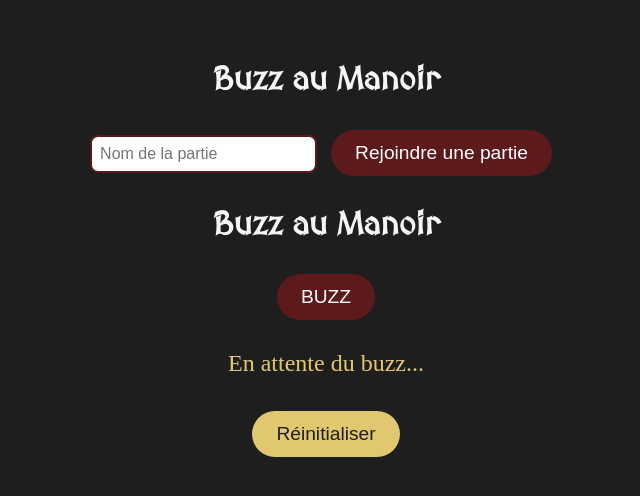
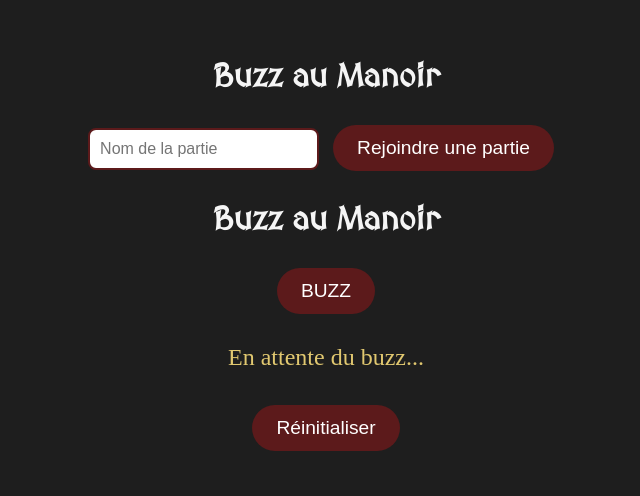
Before and after one commit to thierry-abbet/buzz-au-manoir, a plain HTML site: page public/room.html in a window 1280 px wide. Shown: the part 146-642 px from the top of the page, without its empty margins (314-954 px from the left). Drawn offline with nearby package versions, Linux system fonts and the light colour scheme; no server answers; a web font is replaced by a local one.

Commit message:
Update style.css

```diff
--- a/public/style.css
+++ b/public/style.css
@@ -1,6 +1,7 @@
 /* public/style.css */
+
 body {
-  font-family: 'Arial', sans-serif;
+  font-family: 'Almendra', serif;
   background-color: #1e1e1e;
   color: #f5f5f5;
   display: flex;
@@ -12,22 +13,37 @@ body {
 
 .container {
   text-align: center;
+  width: 100%;
+}
+
+h1, h2 {
+  font-family: 'MedievalSharp', cursive;
+  margin-bottom: 20px;
+}
+
+input[type="text"] {
+  padding: 10px;
+  margin-bottom: 10px;
+  border-radius: 8px;
+  border: 2px solid #5c1a1b;
+  font-size: 1em;
 }
 
 button {
   padding: 12px 24px;
   margin: 10px;
   font-size: 1.2em;
-  background-color: #5c1a1b; /* bordeaux/brun du site */
+  background-color: #5c1a1b;
   color: white;
   border: none;
   border-radius: 999px; /* bouton bien rond */
   cursor: pointer;
   transition: background-color 0.3s, transform 0.2s;
+  display: inline-block;
 }
 
 button:hover {
-  background-color: #8b2d2f; /* un peu plus clair au hover */
+  background-color: #8b2d2f;
   transform: scale(1.05);
 }
 
@@ -37,13 +53,19 @@ button:disabled {
 }
 
 #buzzButton.buzzed {
-  background-color: #1b5c20 !important; /* vert foncé quand buzzé */
+  background-color: #1b5c20 !important;
 }
 
 #status {
   margin-top: 20px;
   font-size: 1.5em;
-  color: #e1c870; /* doré doux, rappel du site */
+  color: #e1c870;
+}
+
+#participants {
+  margin-top: 10px;
+  font-style: italic;
+  color: #cccccc;
 }
 
 .confetti {
@@ -65,25 +87,3 @@ button:disabled {
   0% { opacity: 1; }
   100% { opacity: 0; }
 }
-
-/* Champ texte + boutons secondaires */
-input[type="text"] {
-  border: 2px solid #5c1a1b;
-  border-radius: 8px;
-  padding: 8px;
-  font-size: 1em;
-}
-
-#resetButton {
-  background-color: #e1c870;
-  color: #1e1e1e;
-}
-
-#resetButton:hover {
-  background-color: #f1d67e;
-}
-
-#participants {
-  color: #aaa;
-  font-style: italic;
-}
```
